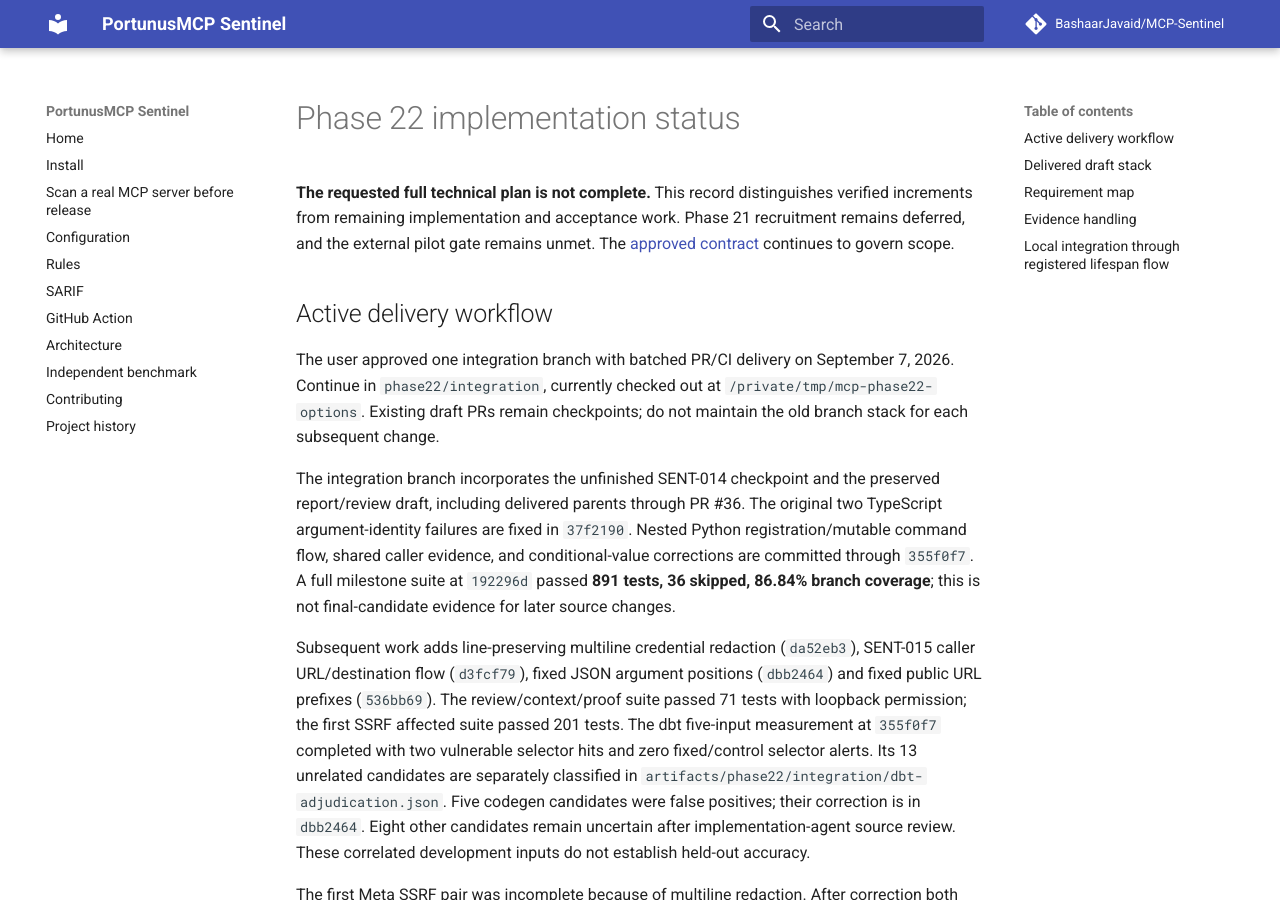
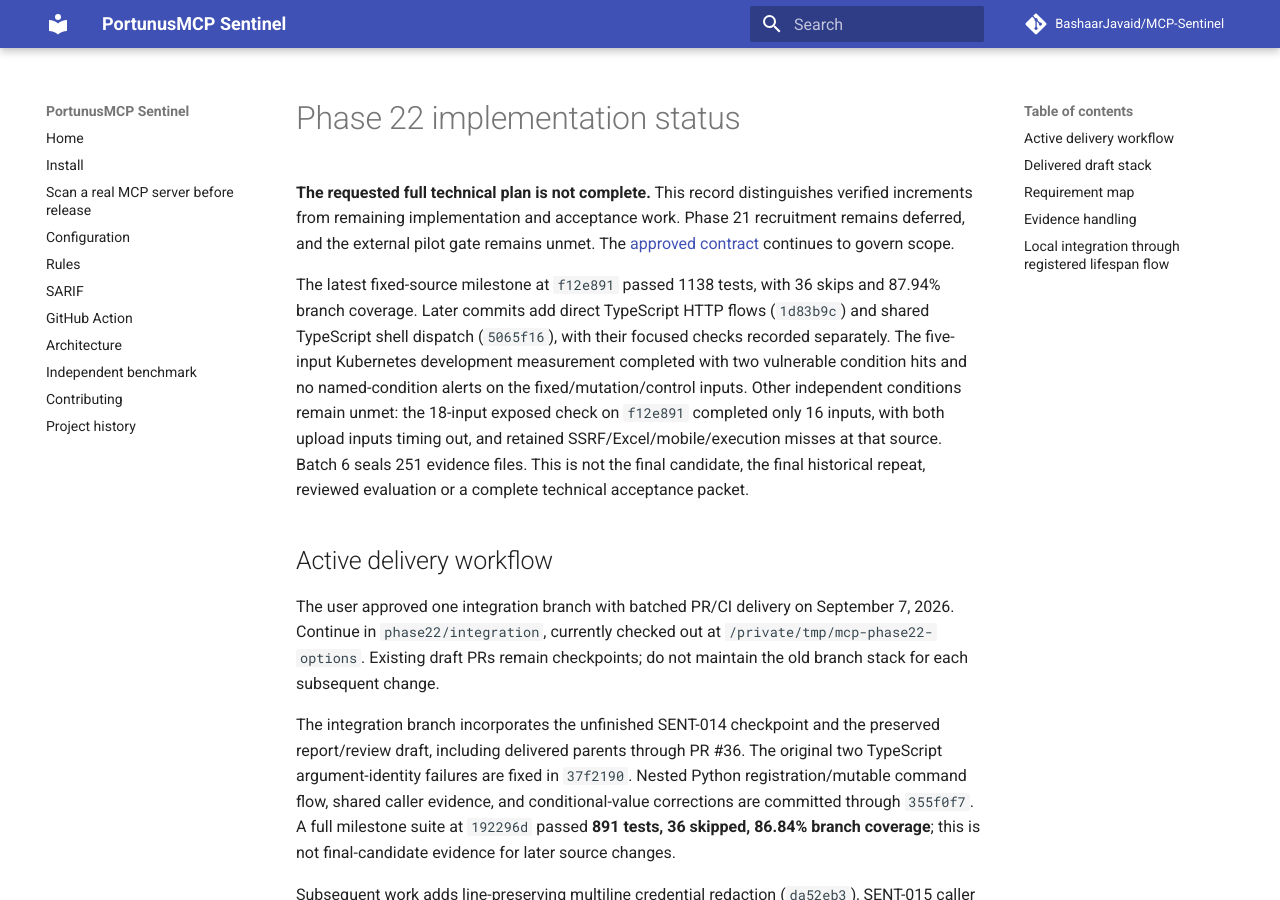
Before and after one commit to BashaarJavaid/MCP-Sentinel, an MkDocs documentation site: the page built from docs/phase22-implementation-status.md, in a window 1280 px wide and 900 px high. Built offline with MkDocs 1.6.1 and Material for MkDocs 9.7.7, drawn with Linux system fonts in a browser that asks for light colours; comment, search, counter and statistics services are not loaded.

Commit message:
Retain fixed-source milestone and Kubernetes condition evidence

```diff
--- a/docs/phase22-implementation-status.md
+++ b/docs/phase22-implementation-status.md
@@ -4,6 +4,17 @@
 verified increments from remaining implementation and acceptance work. Phase 21
 recruitment remains deferred, and the external pilot gate remains unmet. The
 [approved contract](phase22-technical.md) continues to govern scope.
+
+The latest fixed-source milestone at `f12e891` passed 1138 tests, with 36 skips
+and 87.94% branch coverage. Later commits add direct TypeScript HTTP flows
+(`1d83b9c`) and shared TypeScript shell dispatch (`5065f16`), with their focused
+checks recorded separately. The five-input Kubernetes development measurement
+completed with two vulnerable condition hits and no named-condition alerts on
+the fixed/mutation/control inputs. Other independent conditions remain unmet:
+the 18-input exposed check on `f12e891` completed only 16 inputs, with both upload
+inputs timing out, and retained SSRF/Excel/mobile/execution misses at that source.
+Batch 6 seals 251 evidence files. This is not the final candidate, the final
+historical repeat, reviewed evaluation or a complete technical acceptance packet.
 
 ## Active delivery workflow
 
```
Also changed, not shown: ROADMAP.md (+6 -2 lines), artifacts/phase22/integration/README.md (+11 -1 lines), artifacts/phase22/integration/progress.md (+53 -0 lines), artifacts/phase22/integration/requirements.md (+8 -8 lines), 2 other files.
